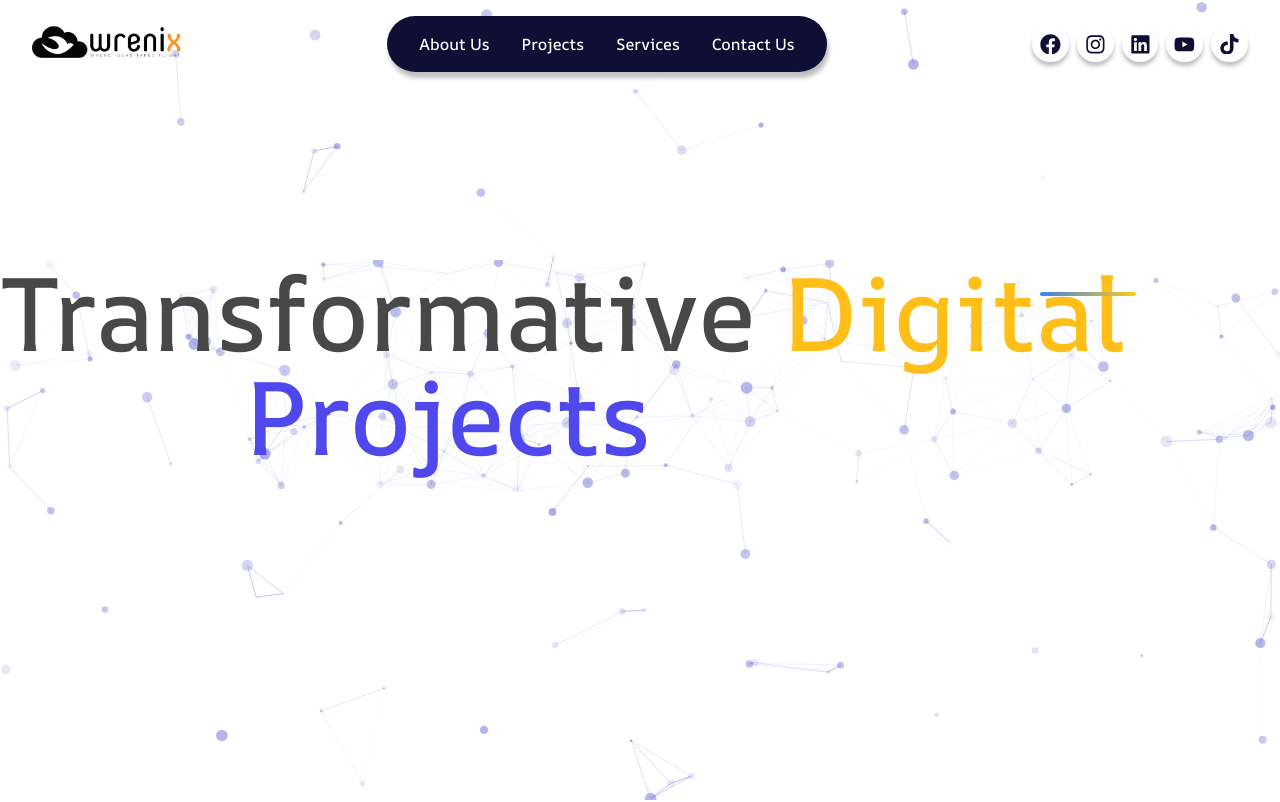
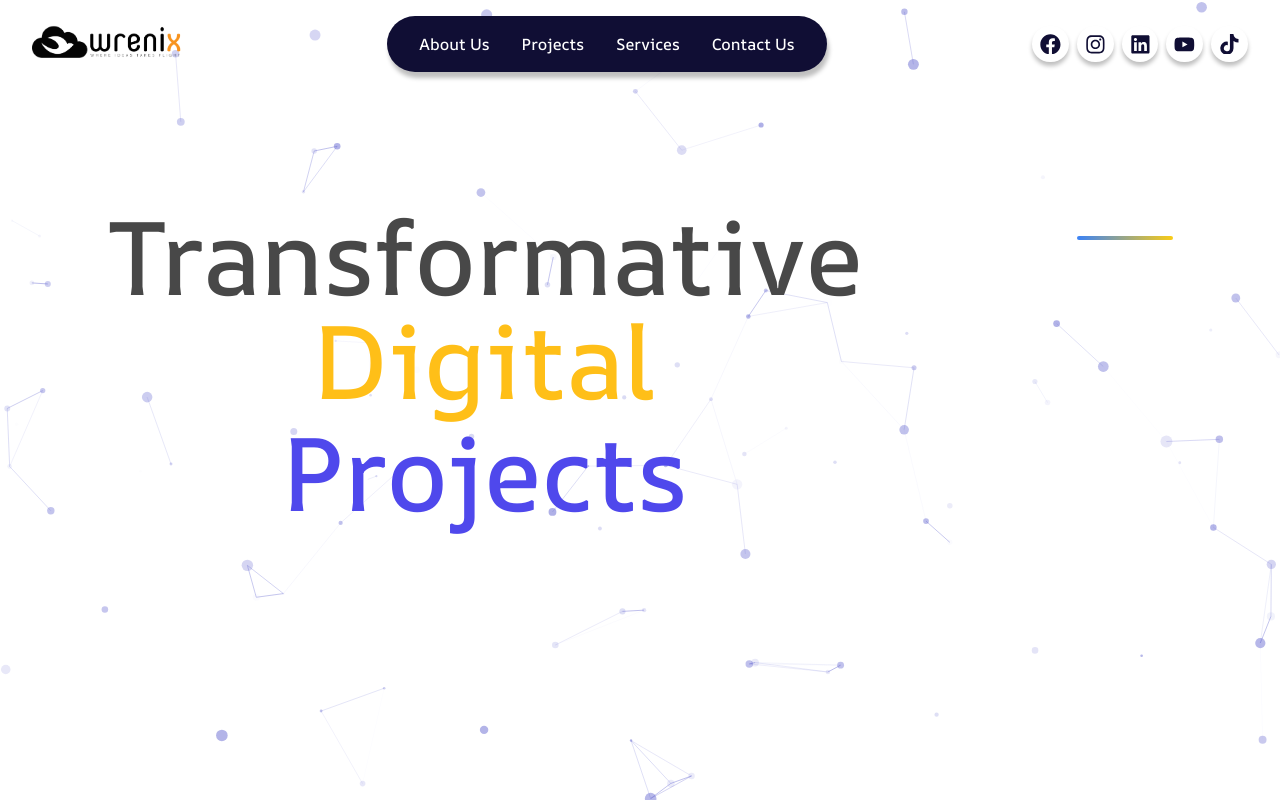
Before and after one commit to Tuddeepana/wrenix-new-v2-up, a Next.js app: page /projects in a window 1280 px wide. Shown: the top 802 px of the page. Built offline with nearby package versions, Linux system fonts and the light colour scheme; a web font is replaced by a local one.

Commit message:
Refine particle effects in ProjectsSection; reduce particle count and size for a subtler background

```diff
--- a/src/app/projects/_components/ProjectsSection.tsx
+++ b/src/app/projects/_components/ProjectsSection.tsx
@@ -144,9 +144,9 @@ export default function ProjectsSection() {
     setCanvasDimensions();
     window.addEventListener("resize", setCanvasDimensions);
 
-    // Create particles
-    const particlesArray: Particle[] = [];
-    const numberOfParticles = Math.min(100, Math.floor(canvas.width / 10));
+  // Create particles (reduced for subtler background)
+  const particlesArray: Particle[] = [];
+  const numberOfParticles = Math.min(30, Math.floor(canvas.width / 50));
 
     class Particle {
       x: number;
@@ -160,10 +160,11 @@ export default function ProjectsSection() {
         const { width, height } = canvas!;
         this.x = Math.random() * width;
         this.y = Math.random() * height;
-        this.size = Math.random() * 5 + 1;
-        this.speedX = Math.random() * 3 - 1.5;
-        this.speedY = Math.random() * 3 - 1.5;
-        this.color = `rgba(94, 96, 206, ${Math.random() * 0.5})`;
+  // smaller, slower, and more transparent particles for a lighter effect
+  this.size = Math.random() * 2 + 0.8;
+  this.speedX = Math.random() * 1 - 0.5;
+  this.speedY = Math.random() * 1 - 0.5;
+  this.color = `rgba(94, 96, 206, ${Math.random() * 0.25})`;
       }
 
       update() {
@@ -202,9 +203,10 @@ export default function ProjectsSection() {
           const dy = particlesArray[a].y - particlesArray[b].y;
           const distance = Math.sqrt(dx * dx + dy * dy);
 
-          if (distance < 100) {
-            const opacity = 1 - distance / 100;
-            ctx.strokeStyle = `rgba(94, 96, 206, ${opacity * 0.2})`;
+          if (distance < 60) {
+            const opacity = 1 - distance / 60;
+            // lighter connection lines
+            ctx.strokeStyle = `rgba(94, 96, 206, ${opacity * 0.12})`;
             ctx.lineWidth = 1;
             ctx.beginPath();
             ctx.moveTo(particlesArray[a].x, particlesArray[a].y);
@@ -378,10 +380,9 @@ export default function ProjectsSection() {
           <canvas ref={canvasRef} id="projects-hero-canvas" className="absolute inset-0" />
 
 
-            <h2 className="inline-block text-2xl sm:text-4xl md:text-5xl lg:text-[6.5rem] font-[500] text-center text-wrenixGray max-w-[90vw] md:max-w-[80vw] lg:max-w-[70vw] mb-6 leading-tight relative z-10">
-            <span className="whitespace-nowrap">Transformative <span className="text-wrenixYellow">Digital</span></span>
-            <br />
-            <span className="text-wrenixBlue">Projects</span>
+            <h2 className="inline-block mx-auto text-2xl sm:text-4xl md:text-5xl lg:text-[6.5rem] font-[500] text-center text-wrenixGray max-w-[90vw] md:max-w-[80vw] lg:max-w-[70vw] mb-6 leading-tight relative z-10">
+              <span className="whitespace-nowrap">Transformative <span className="text-wrenixYellow block">Digital</span></span>
+              <span className="text-wrenixBlue block mt-2">Projects</span>
             </h2>
 
 
```
